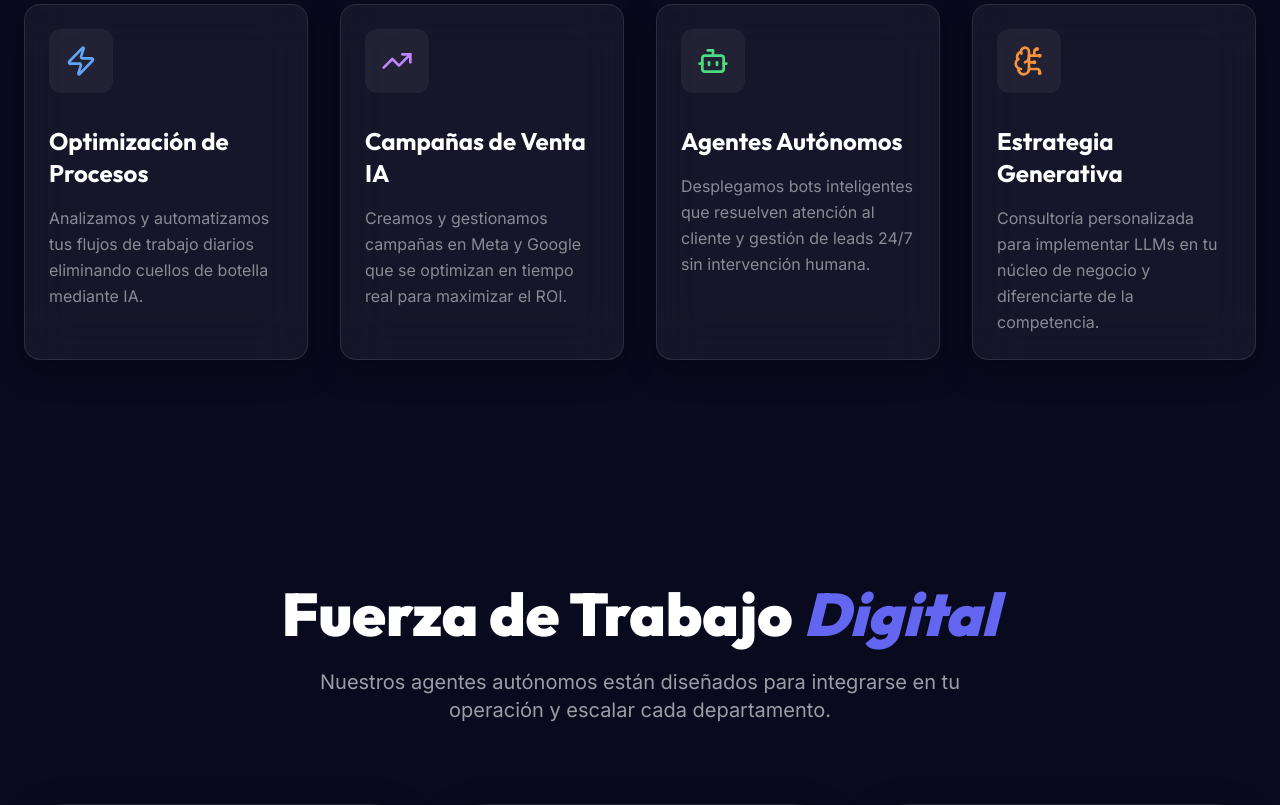
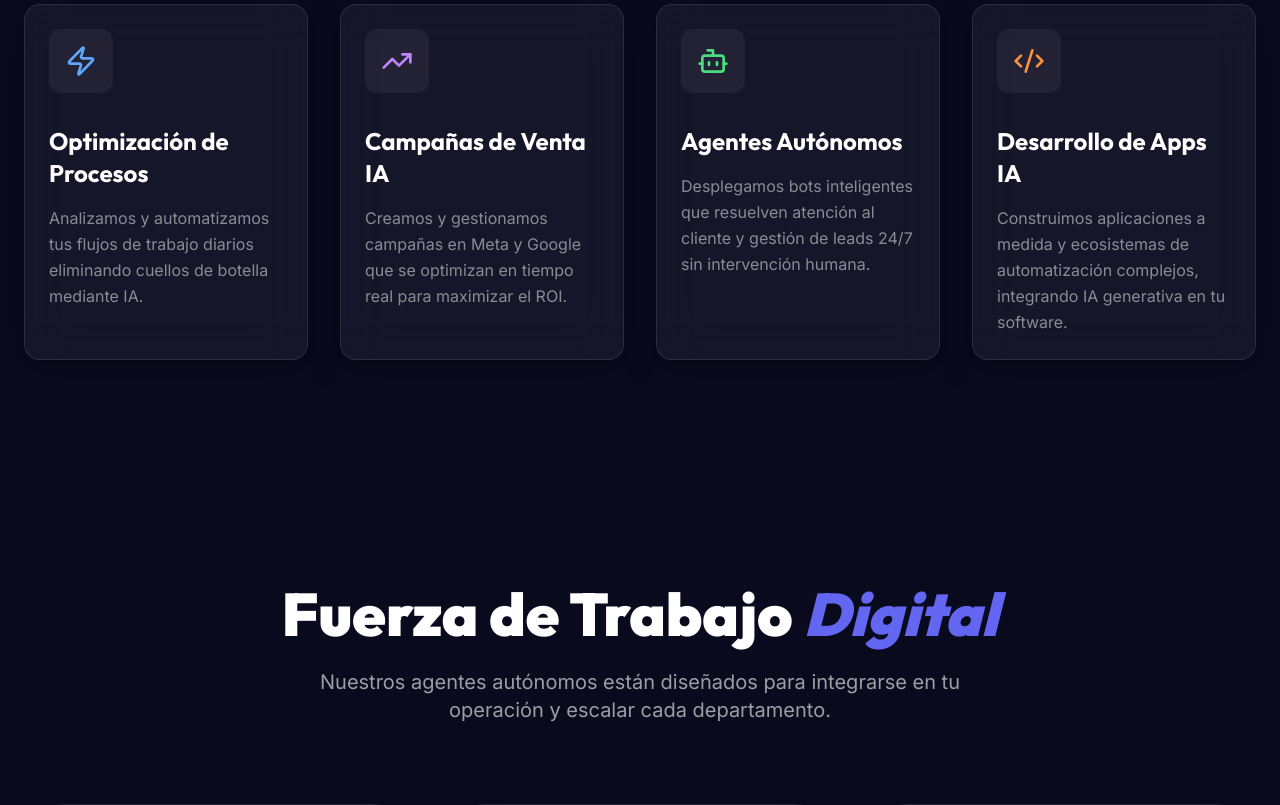
Before and after one commit to mvaldes86-pixel/tecnoartificial, a Next.js app: page / in a window 1280 px wide. Shown: the part 1020-1825 px from the top of the page. Built offline with nearby package versions, Linux system fonts and the light colour scheme.

Commit message:
Services: Pivot to AI App Development

```diff
--- a/src/components/Services.tsx
+++ b/src/components/Services.tsx
@@ -1,7 +1,7 @@
 'use client';
 
 import React from 'react';
-import { Zap, TrendingUp, Bot, BrainCircuit } from 'lucide-react';
+import { Zap, TrendingUp, Bot, Code2 } from 'lucide-react';
 
 const services = [
   {
@@ -23,12 +23,13 @@ const services = [
     color: "text-green-400"
   },
   {
-    title: "Estrategia Generativa",
-    description: "Consultoría personalizada para implementar LLMs en tu núcleo de negocio y diferenciarte de la competencia.",
-    icon: BrainCircuit,
+    title: "Desarrollo de Apps IA",
+    description: "Construimos aplicaciones a medida y ecosistemas de automatización complejos, integrando IA generativa en tu software.",
+    icon: Code2,
     color: "text-orange-400"
   }
 ];
+
 
 export default function Services() {
   return (
```
